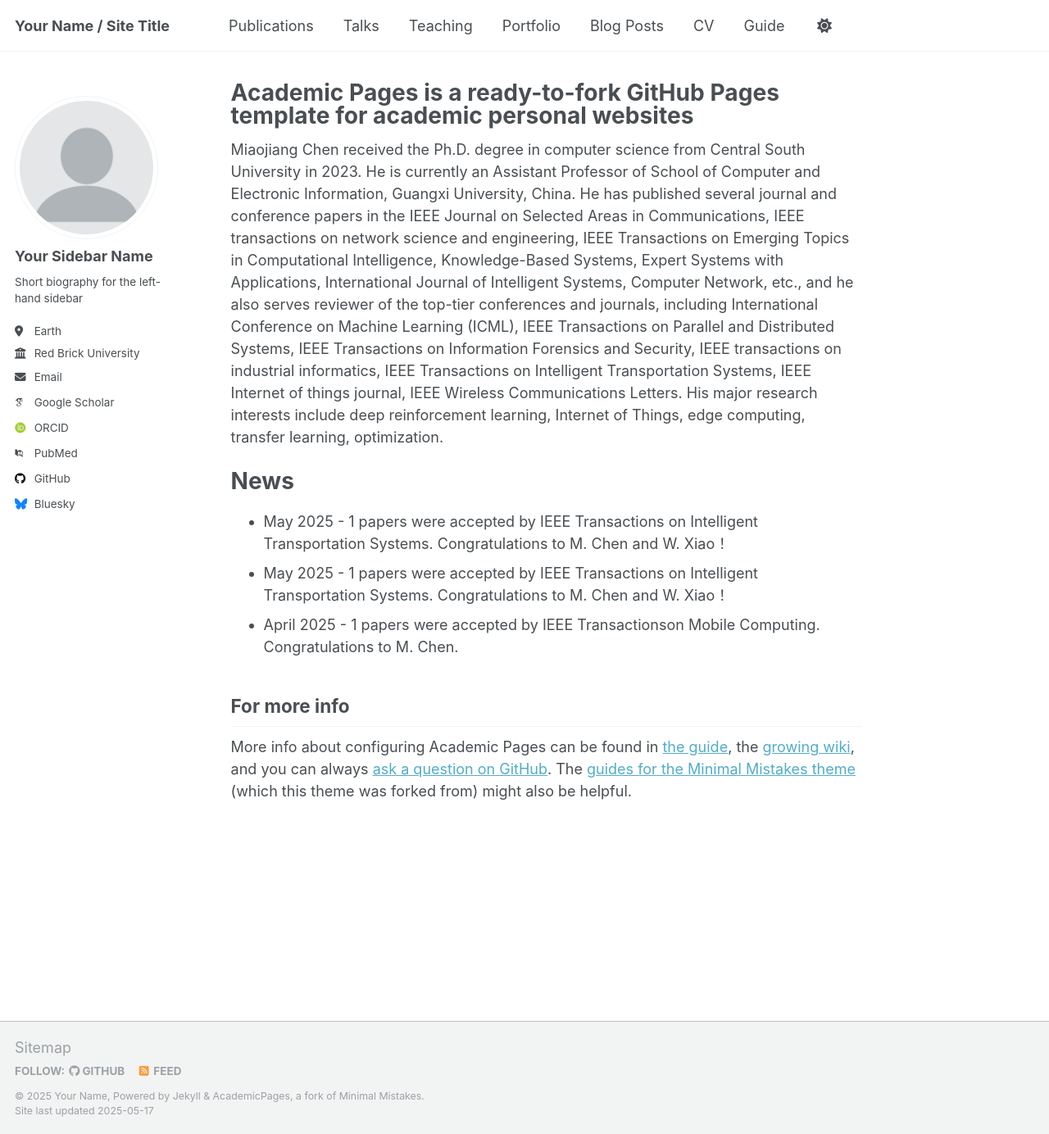
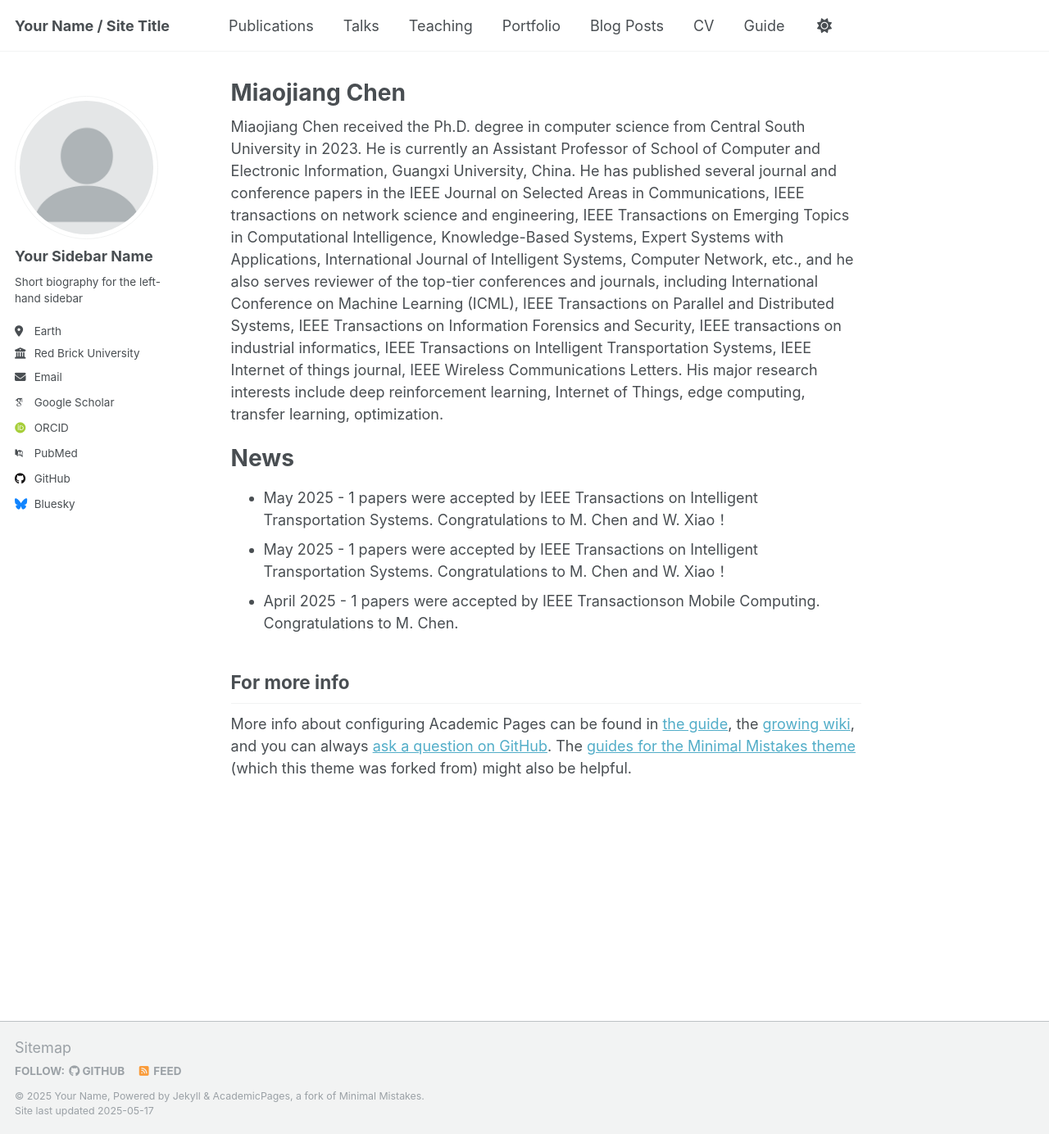
Before and after one commit to mjchen-cs/mjchen-cs.github.io, a Jekyll site: the page built from _pages/about.md, in a window 1280 px wide and 1384 px high. Shown: the whole window at 82% size. Built offline with Jekyll 4.4.1, drawn with Linux system fonts in a browser that asks for light colours; some web fonts are replaced.

Commit message:
about.md

```diff
--- a/_pages/about.md
+++ b/_pages/about.md
@@ -1,6 +1,6 @@
 ---
 permalink: /
-title: "Academic Pages is a ready-to-fork GitHub Pages template for academic personal websites"
+title: "Miaojiang Chen"
 author_profile: true
 redirect_from:
   - /about/
```
